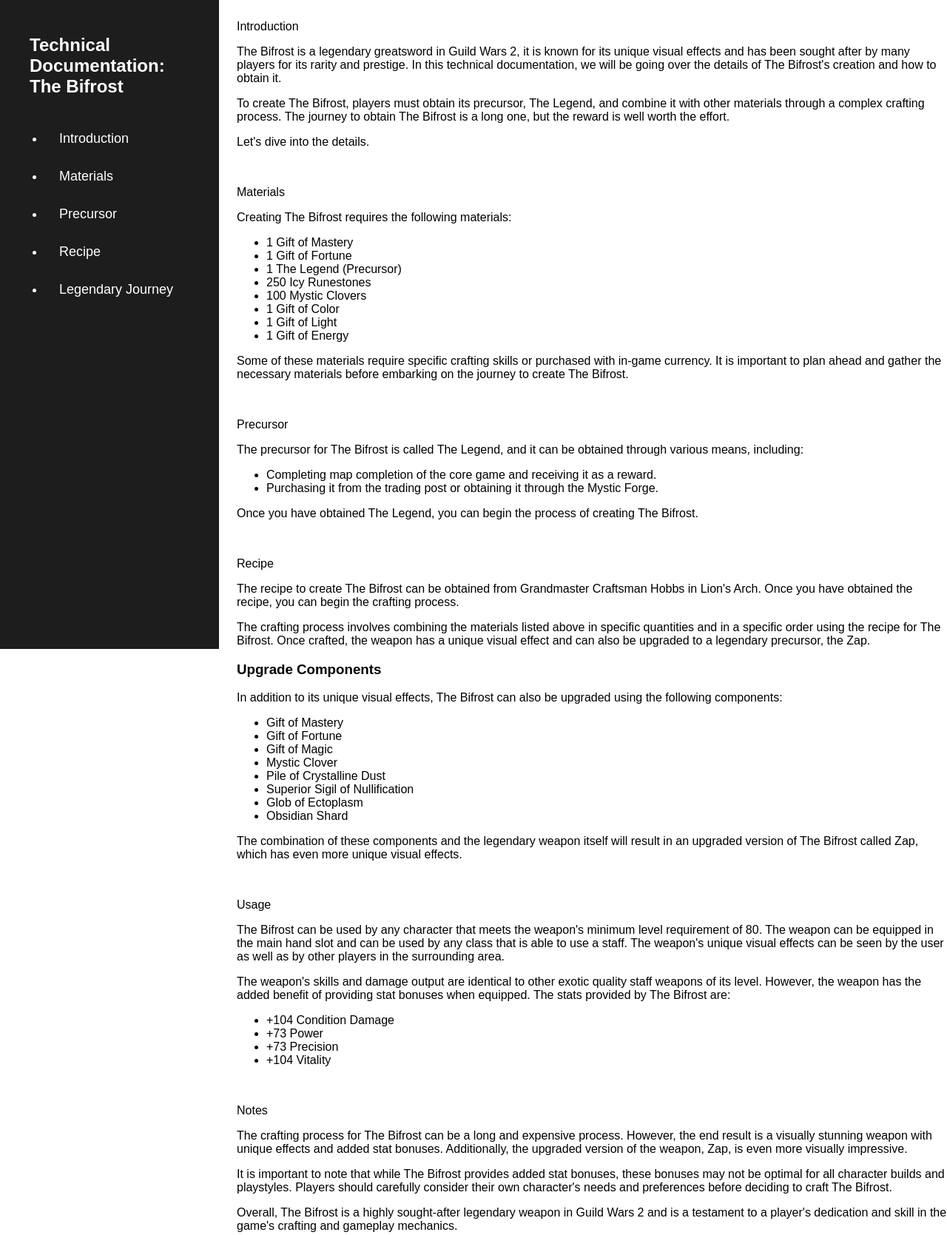
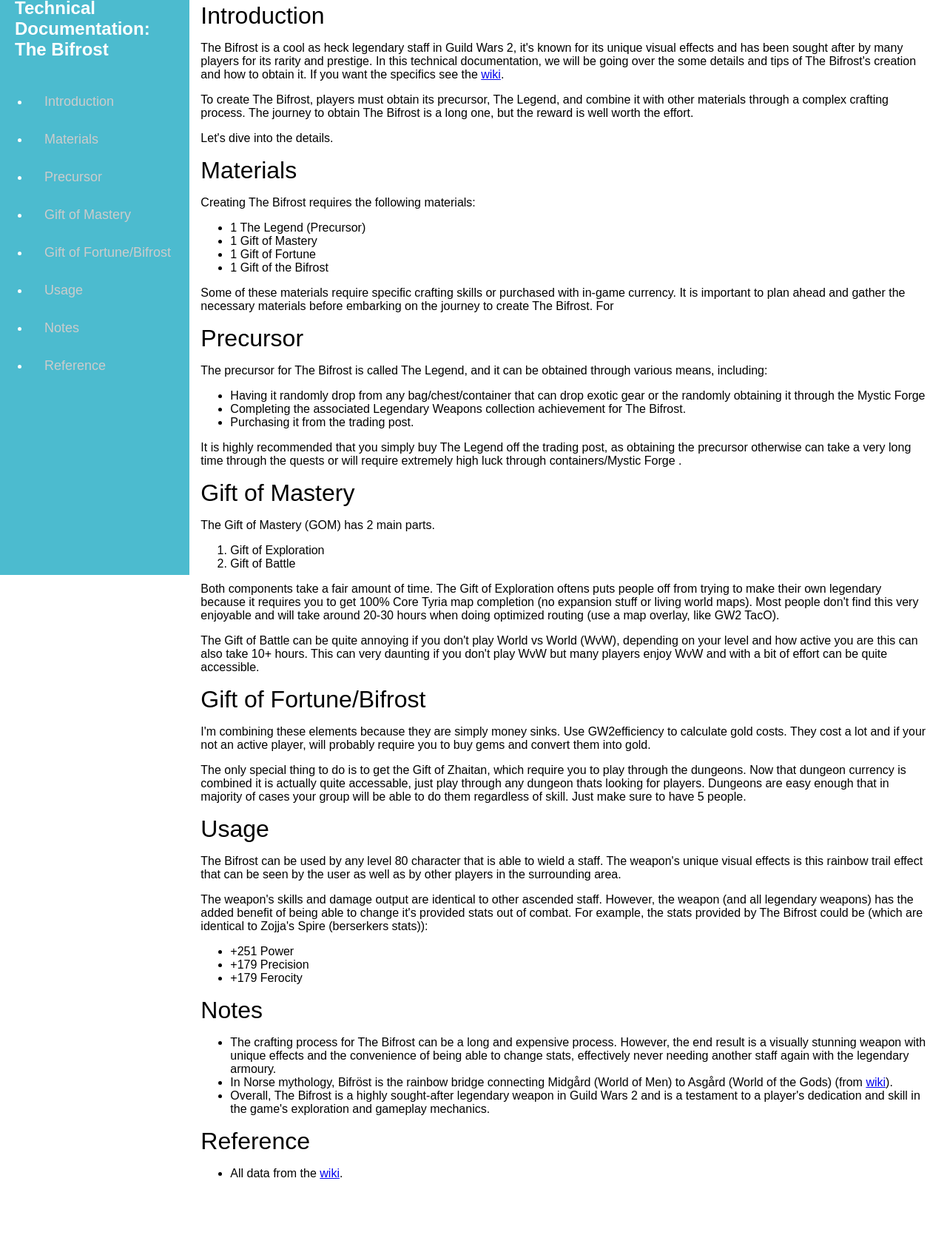
Before and after one commit to Chen-Prototypes/Web-Design, a plain HTML site: page Technical-Documentation-Page/index.html in a window 1280 px wide. Shown: the part 23-1692 px from the top of the page at 74% size. After the commit the page ends 1643 px from the top, so only its background shows below. Drawn offline with Linux system fonts and the light colour scheme; a script that the page names is missing.

Commit message:
ok finished for the most part

```diff
--- a/Technical-Documentation-Page/index.html
+++ b/Technical-Documentation-Page/index.html
@@ -1,5 +1,3 @@
-
-
 <!DOCTYPE html>
 <html lang="en">
 
@@ -7,89 +5,128 @@
     <meta charset="UTF-8">
     <meta name="viewport" content="width=device-width, initial-scale=1.0">
     <title>The Bifrost - Technical Documentation</title>
-  <link rel="stylesheet" href="style.css">
+    <link rel="stylesheet" href="styles.css">
 </head>
 
 <body>
     <nav id="navbar">
         <header>Technical Documentation: The Bifrost</header>
         <ul>
-      <li><a class="nav-link" href="#intro">Introduction</a></li>
-      <li><a class="nav-link" href="#materials">Materials</a></li>
-      <li><a class="nav-link" href="#precursor">Precursor</a></li>
-      <li><a class="nav-link" href="#recipe">Recipe</a></li>
-      <li><a class="nav-link" href="#legendary">Legendary Journey</a></li>
+            <li><a class="nav-link" href="#Introduction">Introduction</a></li>
+            <li><a class="nav-link" href="#Materials">Materials</a></li>
+            <li><a class="nav-link" href="#Precursor">Precursor</a></li>
+            <li><a class="nav-link" href="#Gift_of_Mastery">Gift of Mastery</a></li>
+            <li><a class="nav-link" href="#Gift_of_Fortune/Bifrost">Gift of Fortune/Bifrost</a></li>
+            <li><a class="nav-link" href="#Usage">Usage</a></li>
+            <li><a class="nav-link" href="#Notes">Notes</a></li>
+            <li><a class="nav-link" href="#Reference">Reference</a></li>
         </ul>
     </nav>
 
     <main id="main-doc">
-    <section class="main-section" id="intro">
+        <section class="main-section" id="Introduction">
             <header>Introduction</header>
-      <p>The Bifrost is a legendary greatsword in Guild Wars 2, it is known for its unique visual effects and has been sought after by many players for its rarity and prestige. In this technical documentation, we will be going over the details of The Bifrost's creation and how to obtain it.</p>
-      <p>To create The Bifrost, players must obtain its precursor, The Legend, and combine it with other materials through a complex crafting process. The journey to obtain The Bifrost is a long one, but the reward is well worth the effort.</p>
+            <p>The Bifrost is a cool as heck legendary staff in Guild Wars 2, it's known for its unique visual effects
+                and has been sought after by many players for its rarity and prestige. In this technical documentation,
+                we will be going over the some details and tips of The Bifrost's creation and how to obtain it. If you
+                want the specifics see the <a href="https://wiki.guildwars2.com/wiki/The_Bifrost">wiki</a>.</p>
+            <p>To create The Bifrost, players must obtain its precursor, The Legend, and combine it with other materials
+                through a complex crafting process. The journey to obtain The Bifrost is a long one, but the reward is
+                well worth the effort.</p>
             <p>Let's dive into the details.</p>
         </section>
 
-    <section class="main-section" id="materials">
+        <section class="main-section" id="Materials">
             <header>Materials</header>
             <p>Creating The Bifrost requires the following materials:</p>
             <ul>
+                <li>1 The Legend (Precursor)</li>
                 <li>1 Gift of Mastery</li>
                 <li>1 Gift of Fortune</li>
-        <li>1 The Legend (Precursor)</li>
-        <li>250 Icy Runestones</li>
-        <li>100 Mystic Clovers</li>
-        <li>1 Gift of Color</li>
-        <li>1 Gift of Light</li>
-        <li>1 Gift of Energy</li>
+                <li>1 Gift of the Bifrost</li>
             </ul>
-      <p>Some of these materials require specific crafting skills or purchased with in-game currency. It is important to plan ahead and gather the necessary materials before embarking on the journey to create The Bifrost.</p>
+            <p>Some of these materials require specific crafting skills or purchased with in-game currency. It is
+                important to plan ahead and gather the necessary materials before embarking on the journey to create The
+                Bifrost. For </p>
         </section>
 
-    <section class="main-section" id="precursor">
+        <section class="main-section" id="Precursor">
             <header>Precursor</header>
-      <p>The precursor for The Bifrost is called The Legend, and it can be obtained through various means, including:</p>
+            <p>The precursor for The Bifrost is called The Legend, and it can be obtained through various means,
+                including:</p>
             <ul>
-        <li>Completing map completion of the core game and receiving it as a reward.</li>
-        <li>Purchasing it from the trading post or obtaining it through the Mystic Forge.</li>
+                <li>Having it randomly drop from any bag/chest/container that can drop exotic gear or the randomly
+                    obtaining it through the Mystic Forge</li>
+                <li>Completing the associated Legendary Weapons collection achievement for The Bifrost.</li>
+                <li>Purchasing it from the trading post.</li>
             </ul>
-      <p>Once you have obtained The Legend, you can begin the process of creating The Bifrost.</p>
+            <p>It is highly recommended that you simply buy The Legend off the trading post, as obtaining the precursor
+                otherwise can take a very long time through the quests or will require extremely high luck through
+                containers/Mystic Forge .</p>
         </section>
 
-    <section class="main-section" id="recipe">
-      <header>Recipe</header>
-      <p>The recipe to create The Bifrost can be obtained from Grandmaster Craftsman Hobbs in Lion's Arch. Once you have obtained the recipe, you can begin the crafting process.</p>
-      <p>The crafting process involves combining the materials listed above in specific quantities and in a specific order using the recipe for The Bifrost. Once crafted, the weapon has a unique visual effect and can also be upgraded to a legendary precursor, the Zap.</p>
-      <h3>Upgrade Components</h3>
-      <p>In addition to its unique visual effects, The Bifrost can also be upgraded using the following components:</p>
+        <section class="main-section" id="Gift_of_Mastery">
+            <header>Gift of Mastery</header>
+            <p> The Gift of Mastery (GOM) has 2 main parts.</p>
+            <ol>
+                <li>Gift of Exploration</li>
+                <li>Gift of Battle</li>
+            </ol>
+            <p> Both components take a fair amount of time. The Gift of Exploration oftens puts people off from trying
+                to make their own legendary because it requires you to get 100% Core Tyria map completion (no expansion
+                stuff or living world maps). Most people don't find this very enjoyable and will take around 20-30 hours
+                when doing optimized routing (use a map overlay, like GW2 TacO).
+            <p>
+            <p>The Gift of Battle can be quite annoying if you don't play World vs World (WvW), depending on your level
+                and how active you are this can also take 10+ hours. This can very daunting if you don't play WvW but
+                many players enjoy WvW and with a bit of effort can be quite accessible.</p>
+        </section>
+
+        <section class="main-section" id="Gift_of_Fortune/Bifrost">
+            <header>Gift of Fortune/Bifrost </header>
+            <p> I'm combining these elements because they are simply money sinks. Use GW2efficiency to calculate gold
+                costs. They cost a lot and if your not an active player, will probably require you to buy gems and
+                convert them into gold.</p>
+            <p> The only special thing to do is to get the Gift of Zhaitan, which require you to play through the
+                dungeons. Now that dungeon currency is combined it is actually quite accessable, just play through any
+                dungeon thats looking for players. Dungeons are easy enough that in majority of cases your group will be
+                able to do them regardless of skill. Just make sure to have 5 people.</p>
+        </section>
+
+
+        <section class="main-section" id="Usage">
+            <header>Usage</header>
+            <p>The Bifrost can be used by any level 80 character that is able to wield a staff. The weapon's unique
+                visual effects is this rainbow trail effect that can be seen by the user as well as by other players in
+                the surrounding area.</p>
+            <p>The weapon's skills and damage output are identical to other ascended staff. However, the weapon (and all
+                legendary weapons) has the added benefit of being able to change it's provided stats out of combat. For
+                example, the stats provided by The Bifrost could be (which are identical to Zojja's Spire (berserkers
+                stats)):</p>
             <ul>
-        <li>Gift of Mastery</li>
-        <li>Gift of Fortune</li>
-        <li>Gift of Magic</li>
-        <li>Mystic Clover</li>
-        <li>Pile of Crystalline Dust</li>
-        <li>Superior Sigil of Nullification</li>
-        <li>Glob of Ectoplasm</li>
-        <li>Obsidian Shard</li>
-      </ul>
-      <p>The combination of these components and the legendary weapon itself will result in an upgraded version of The Bifrost called Zap, which has even more unique visual effects.</p>
-    </section>
-    <section class="main-section" id="usage">
-      <header>Usage</header>
-      <p>The Bifrost can be used by any character that meets the weapon's minimum level requirement of 80. The weapon can be equipped in the main hand slot and can be used by any class that is able to use a staff. The weapon's unique visual effects can be seen by the user as well as by other players in the surrounding area.</p>
-      <p>The weapon's skills and damage output are identical to other exotic quality staff weapons of its level. However, the weapon has the added benefit of providing stat bonuses when equipped. The stats provided by The Bifrost are:</p>
-      <ul>
-        <li>+104 Condition Damage</li>
-        <li>+73 Power</li>
-        <li>+73 Precision</li>
-        <li>+104 Vitality</li>
+                <li>+251 Power</li>
+                <li>+179 Precision</li>
+                <li>+179 Ferocity</li>
             </ul>
         </section>
-    <section class="main-section" id="notes">
+        <section class="main-section" id="Notes">
             <header>Notes</header>
-      <p>The crafting process for The Bifrost can be a long and expensive process. However, the end result is a visually stunning weapon with unique effects and added stat bonuses. Additionally, the upgraded version of the weapon, Zap, is even more visually impressive.</p>
-      <p>It is important to note that while The Bifrost provides added stat bonuses, these bonuses may not be optimal for all character builds and playstyles. Players should carefully consider their own character's needs and preferences before deciding to craft The Bifrost.</p>
-      <p>Overall, The Bifrost is a highly sought-after legendary weapon in Guild Wars 2 and is a testament to a player's dedication and skill in the game's crafting and gameplay mechanics.</p>
+            <ul>
+                <li>The crafting process for The Bifrost can be a long and expensive process. However, the end result is
+                    a visually stunning weapon with unique effects and the convenience of being able to change stats,
+                    effectively never needing another staff again with the legendary armoury. </li>
+                <li>In Norse mythology, Bifröst is the rainbow bridge connecting Midgård (World of Men) to Asgård (World
+                    of the Gods) (from <a href="https://wiki.guildwars2.com/wiki/The_Bifrost">wiki</a>).</li>
+                <li>Overall, The Bifrost is a highly sought-after legendary weapon in Guild Wars 2 and is a testament to
+                    a player's dedication and skill in the game's exploration and gameplay mechanics.</li>
+            </ul>
+        </section>
+
+        <section class="main-section" id="Reference">
+            <header>Reference</header>
+            <ul>
+                <li> All data from the <a href="https://wiki.guildwars2.com/wiki/The_Bifrost">wiki</a>.</li>
+            </ul>
         </section>
     </main>
 
--- a/Technical-Documentation-Page/style.css
+++ /dev/null
@@ -1,120 +0,0 @@
-/* Basic styles */
-body {
-    margin: 0;
-    padding: 0;
-    font-family: sans-serif;
-}
-
-/* Navbar styles */
-#navbar {
-    position: fixed;
-    top: 0;
-    left: 0;
-    height: 100%;
-    width: 200px;
-    background-color: #333;
-    color: #fff;
-    overflow-y: auto;
-}
-
-#navbar header {
-    padding: 20px;
-    font-size: 24px;
-    font-weight: bold;
-}
-
-#navbar .nav-link {
-    display: block;
-    padding: 10px 20px;
-    color: #fff;
-    text-decoration: none;
-    font-size: 18px;
-}
-
-#navbar .nav-link {
-    color: #ffffff;
-    text-decoration: none;
-    margin: 10px 0;
-    display: block;
-}
-
-.nav-link:hover {
-    color: #c2a03a;
-}
-
-.active {
-    font-weight: bold;
-}
-
-@media only screen and (min-width: 768px) {
-    #navbar {
-        position: fixed;
-        left: 0;
-        top: 0;
-        width: 20%;
-        height: 100%;
-        background-color: #1d1d1d;
-        padding: 50px 20px;
-    }
-
-    #main-doc {
-        margin-left: 25%;
-    }
-
-    .nav-link {
-        font-size: 1.2em;
-    }
-
-    .main-section {
-        margin-top: 50px;
-    }
-}
-
-@media only screen and (max-width: 767px) {
-    #navbar {
-        display: none;
-    }
-
-    .nav-toggle {
-        display: block;
-        position: fixed;
-        top: 20px;
-        right: 20px;
-        z-index: 999;
-        cursor: pointer;
-    }
-
-    .nav-toggle i {
-        font-size: 2em;
-        color: #c2a03a;
-    }
-
-    #main-doc {
-        margin-top: 50px;
-    }
-
-    .main-section {
-        margin-top: 0;
-        padding-top: 20px;
-        border-top: 1px solid #ddd;
-    }
-
-    .main-section header {
-        font-size: 1.5em;
-        margin-bottom: 20px;
-    }
-
-    .nav-link {
-        display: block;
-        margin: 10px 0;
-        font-size: 1.2em;
-        text-align: center;
-        color: #ffffff;
-        background-color: #1d1d1d;
-        padding: 10px;
-    }
-
-    .nav-link:hover {
-        color: #c2a03a;
-    }
-}
--- /dev/null
+++ b/Technical-Documentation-Page/styles.css
@@ -0,0 +1,55 @@
+body {
+    margin: 2%;
+    padding: 0;
+    font-family: sans-serif;
+}
+
+#navbar {
+    position: fixed;
+    top: 0;
+    left: 0;
+    height: 100%;
+    width: 20%;
+    background-color: rgb(76, 187, 207);
+    color: #fff;
+    overflow-y: auto;
+}
+
+#navbar header {
+    padding: 20px;
+    font-size: 24px;
+    font-weight: bold;
+}
+
+#navbar .nav-link {
+    display: block;
+    padding: 10px 20px;
+    color: #ccc;
+    text-decoration: none;
+    font-size: 18px;
+    margin: 10px 0;
+}
+
+.nav-link:hover {
+    color: #c2a03a;
+}
+
+.active {
+    font-weight: bold;
+}
+
+header {
+    font-size: 2rem;
+}
+
+@media only screen and (min-width: 700px) {
+    #main-doc {
+        margin-left: 20%;
+    }
+}
+
+@media only screen and (max-width: 700px) {
+    #navbar {
+        display: none;
+    }
+}
```
Lines whose indentation alone changed are shown as unchanged.
